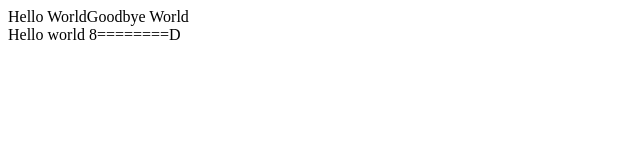
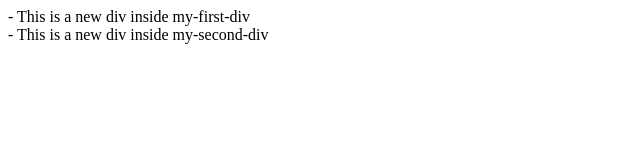
Before and after one commit to mitx1984/react-ivi, a website: page 01-intro/index.html in a window 1280 px wide. Shown: the whole page, without its empty margins (0-640 px from the left). Drawn offline with nearby package versions, Linux system fonts and the light colour scheme.

Commit message:
some comments added

```diff
--- a/01-intro/index.html
+++ b/01-intro/index.html
@@ -1,36 +1,45 @@
 <html>
 
 <head>
-    <title>Beginner's Guide to React</title>
+    <title>A little intro to React</title>
     <meta charset="UTF-8" />
 </head>
 
 <body>
-    <div id="root"></div>
-    <div id="root2"></div>
+    <div id='big-container'>
+        <div id="my-first-div"></div>
+        <div id="my-second-div"></div>
+    </div>
+
+    <!-- Load React things -->
     <script src="https://unpkg.com/react@16.3.1/umd/react.production.min.js"></script>
     <script src="https://unpkg.com/react-dom@16.3.1/umd/react-dom.production.min.js"></script>
 
+    <!-- Using native React -->
     <script type="text/javascript">
-        const rootElement = document.getElementById('root')
-        const element = React.createElement(
+        const existingDivElement = document.getElementById('my-first-div')
+        const newElement = React.createElement(
             'div', {
-                className: 'container'
+                className: 'container',
+                id: 'container-inside-container'
             },
-            'Hello World',
-            'Goodbye World'
+            '\n - This is a new div inside my-first-div'
         )
-        ReactDOM.render(element, rootElement)
+
+        ReactDOM.render(newElement, existingDivElement)
 
         console.log(element)
     </script>
+
+    <!-- Using plain javascript -->
     <script type="text/javascript">
-        const rootElemento = document.getElementById('root2', )
-        const elemento = document.createElement('div')
-        elemento.textContent = 'Hello world 8========D'
-        elemento.className = 'container'
-        rootElemento.appendChild(elemento)
-        console.log(elemento);
+        const selectedElement = document.getElementById('my-second-div', )
+        const newElemento = document.createElement('div')
+        newElemento.textContent = '- This is a new div inside my-second-div'
+        newElemento.className = 'container'
+        newElemento.id = 'container-inside-other-container'
+        selectedElement.appendChild(newElemento)
+        console.log(newElemento);
     </script>
 </body>
 
```
